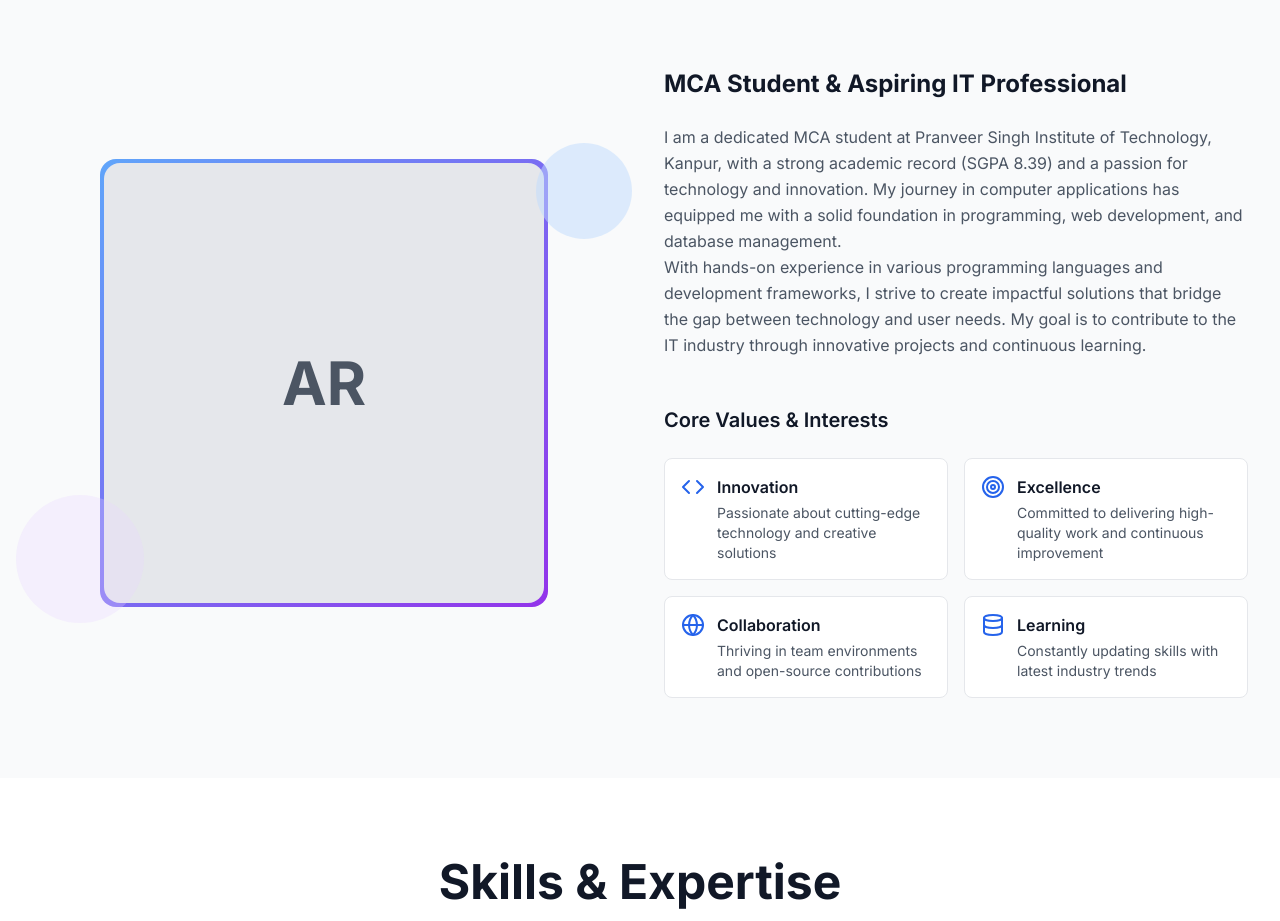
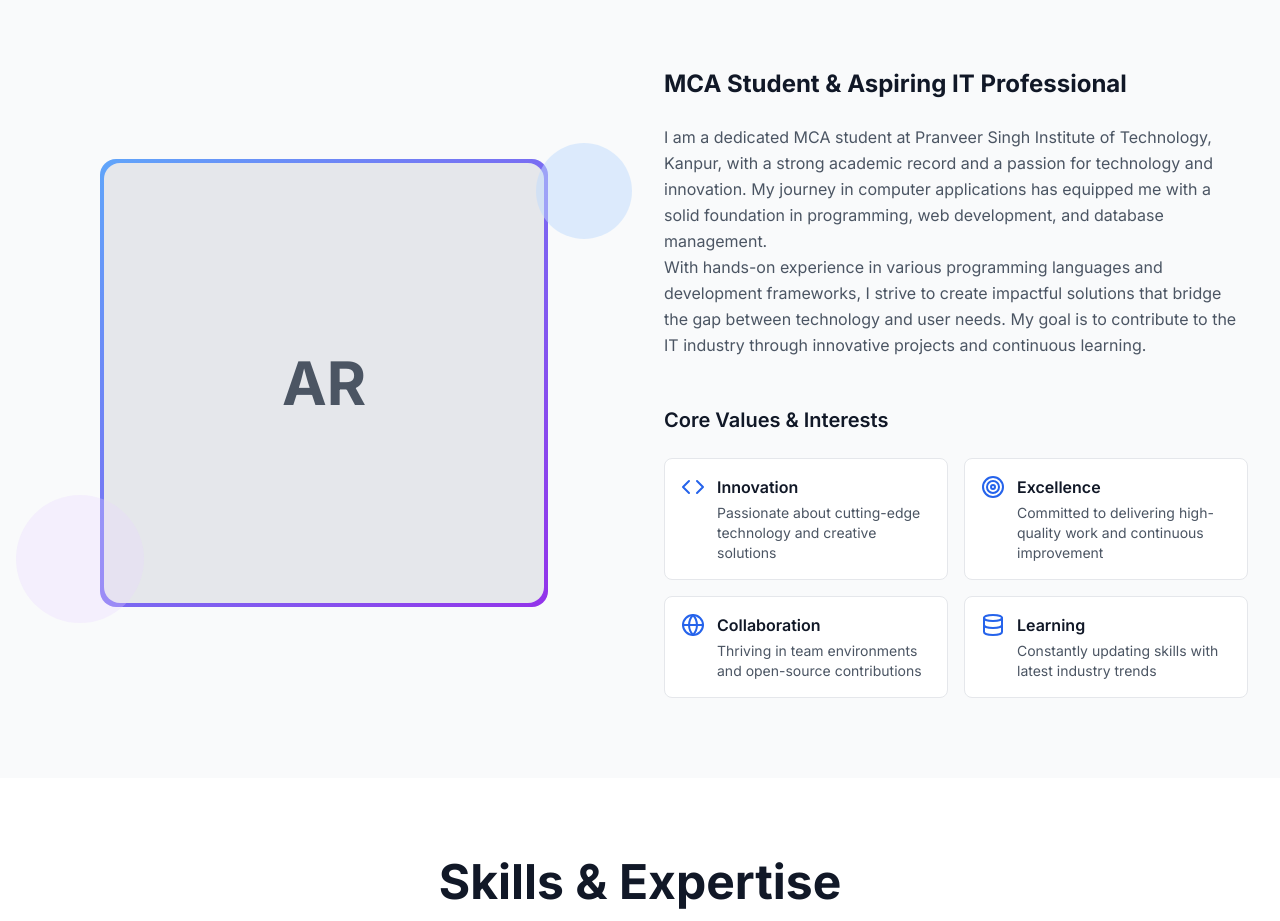
Before and after one commit to ankit6392-git/Ankit-rajput-portfolio, a React (Vite) app: page / in a window 1280 px wide. Shown: the part 968-1889 px from the top of the page. Built offline with nearby package versions, Linux system fonts and the light colour scheme.

Commit message:
Update About.tsx

```diff
--- a/src/components/About.tsx
+++ b/src/components/About.tsx
@@ -65,7 +65,7 @@ const About: React.FC = () => {
             <div className="prose prose-lg dark:prose-invert">
               <p className="text-gray-600 dark:text-gray-300 leading-relaxed">
                 I am a dedicated MCA student at Pranveer Singh Institute of Technology, Kanpur,
-                with a strong academic record (SGPA 8.39) and a passion for technology and innovation.
+                with a strong academic record  and a passion for technology and innovation.
                 My journey in computer applications has equipped me with a solid foundation in programming,
                 web development, and database management.
               </p>
```
